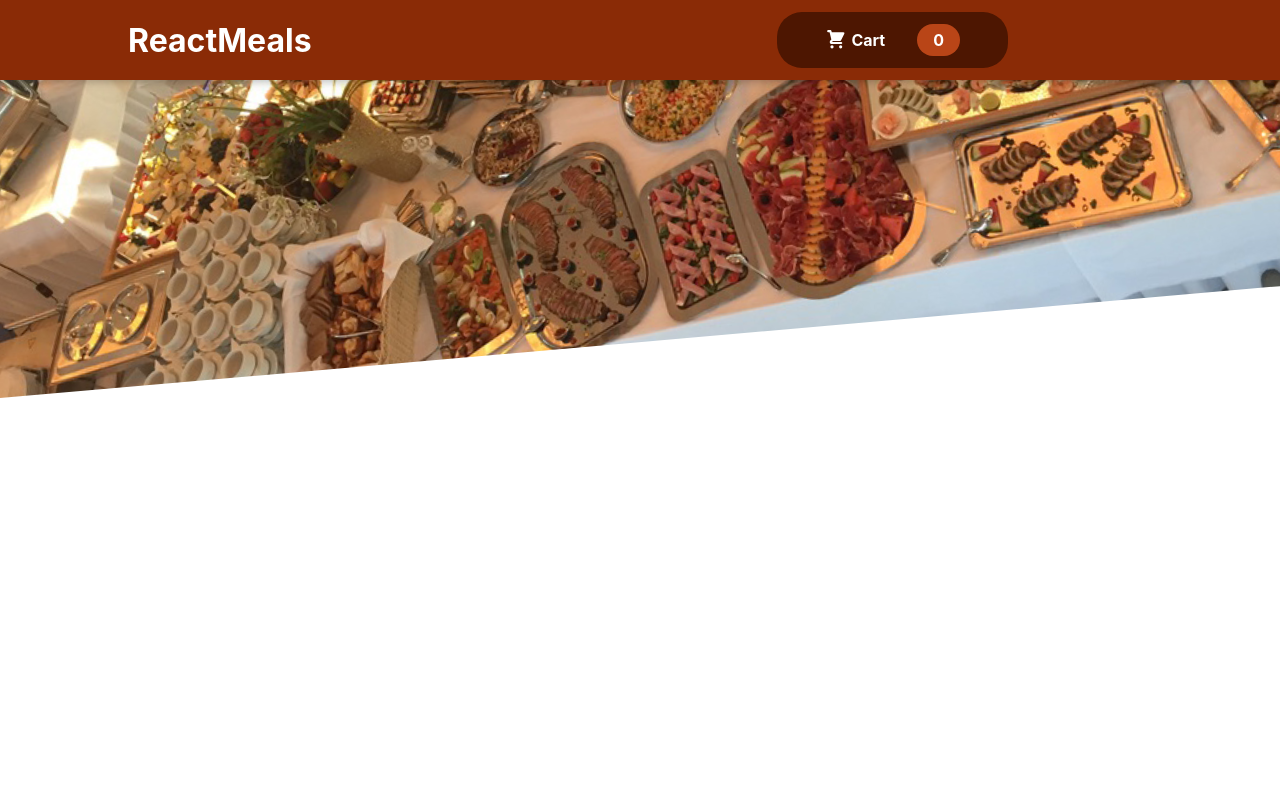
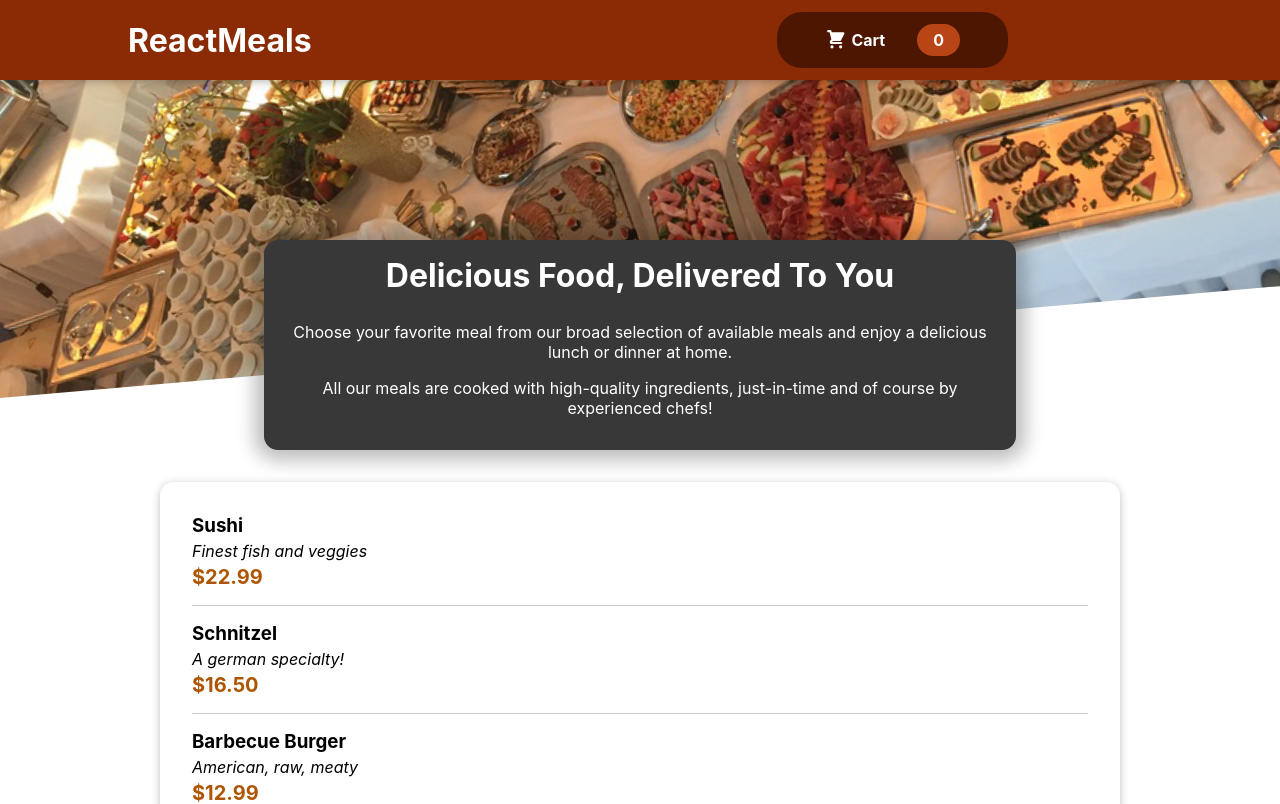
Before and after one commit to Sumanth3028/restaurant-web, a React (Create React App) app: page / in a window 1280 px wide. Shown: the top 804 px of the page. Built offline with nearby package versions, Linux system fonts and the light colour scheme.

Commit message:
Added available meals,summary,list of meals,card module

```diff
--- a/src/App.js
+++ b/src/App.js
@@ -1,11 +1,15 @@
-import {Fragment} from "react";
-
+import { Fragment } from "react";
+import  './App.css'
 import Header from "./components/Layout/Header";
+import Meals from "./components/Meals/Meals";
 
 function App() {
   return (
-    <Fragment >
+    <Fragment  >
       <Header />
+      <main>
+        <Meals />
+      </main>
     </Fragment>
   );
 }
--- a/src/components/Layout/Header.js
+++ b/src/components/Layout/Header.js
@@ -1,5 +1,4 @@
 import {Fragment} from "react";
-
 import classes from "./Header.module.css";
 import mealsImg from "../../assets/meals.jpg";
 import HeaderCart from "./HeaderCart";
@@ -10,9 +9,9 @@
         <h1>ReactMeals</h1>
         <HeaderCart />
       </header>
-
       <div className={classes["main-image"]}>
         <img src={mealsImg} alt=" A table Full of Deliciousness" />
+
       </div>
 
     </Fragment>
--- /dev/null
+++ b/src/components/Meals/AvailableMeals.js
@@ -0,0 +1,49 @@
+import React from "react";
+import classes from "./AvailableMeals.module.css";
+import Card from "../UI/Card/Card";
+import MealItem from "./MealItem/MealItem";
+const DUMMY_MEALS = [
+  {
+    id: "m1",
+    name: "Sushi",
+    description: "Finest fish and veggies",
+    price: 22.99,
+  },
+  {
+    id: "m2",
+    name: "Schnitzel",
+    description: "A german specialty!",
+    price: 16.5,
+  },
+  {
+    id: "m3",
+    name: "Barbecue Burger",
+    description: "American, raw, meaty",
+    price: 12.99,
+  },
+  {
+    id: "m4",
+    name: "Green Bowl",
+    description: "Healthy...and green...",
+    price: 18.99,
+  },
+];
+const AvailableMeals = (props) => {
+  const mealsList = DUMMY_MEALS.map((meal) => (
+    <MealItem
+      key={meal.id}
+      name={meal.name}
+      description={meal.description}
+      price={meal.price}
+    />
+  ));
+  return (
+    <section className={classes.meals}>
+      <Card>
+        <ul>{mealsList}</ul>
+      </Card>
+    </section>
+  );
+};
+
+export default AvailableMeals;
--- /dev/null
+++ b/src/components/Meals/AvailableMeals.module.css
@@ -0,0 +1,24 @@
+.meals {
+  max-width: 60rem;
+  width: 90%;
+  margin: 2rem auto;
+  animation: meals-appear 1s ease-out forwards;
+}
+
+.meals ul {
+  list-style: none;
+  margin: 0;
+  padding: 0;
+}
+
+@keyframes meals-appear {
+  from {
+    opacity: 0;
+    transform: translateY(3rem);
+  }
+
+  to {
+    opacity: 1;
+    transform: translateY(0);
+  }
+}
--- /dev/null
+++ b/src/components/Meals/MealItem/MealItem.js
@@ -0,0 +1,18 @@
+import React from "react";
+import AvailableMeals from "../AvailableMeals";
+import classes from './MealItem.module.css'
+const MealItem = (props) => {
+    const price=`$${props.price.toFixed(2)}`
+  return (
+    <li  className={classes.meal}>
+      <div>
+        <h3>{props.name}</h3>
+        <div className={classes.description}>{props.description}</div>
+        <div className={classes.price}>{price}</div>
+      </div>
+      <div></div>
+    </li>
+  );
+};
+
+export default MealItem;
--- /dev/null
+++ b/src/components/Meals/MealItem/MealItem.module.css
@@ -0,0 +1,22 @@
+.meal {
+    display: flex;
+    justify-content: space-between;
+    margin: 1rem;
+    padding-bottom: 1rem;
+    border-bottom: 1px solid #ccc;
+  }
+
+  .meal h3 {
+    margin: 0 0 0.25rem 0;
+  }
+
+  .description {
+    font-style: italic;
+  }
+
+  .price {
+    margin-top: 0.25rem;
+    font-weight: bold;
+    color: #ad5502;
+    font-size: 1.25rem;
+  }
--- /dev/null
+++ b/src/components/Meals/Meals.js
@@ -0,0 +1,14 @@
+import { Fragment } from "react";
+import MealsSummary from "./MealsSummary";
+import AvailableMeals from "./AvailableMeals";
+
+const Meals = () => {
+  return (
+    <Fragment>
+      <MealsSummary />
+      <AvailableMeals />
+    </Fragment>
+  );
+};
+
+export default Meals;
--- /dev/null
+++ b/src/components/Meals/MealsSummary.js
@@ -0,0 +1,19 @@
+import classes from "./MealsSummary.module.css";
+
+const MealsSummary = () => {
+  return (
+    <section className={classes.summary}>
+      <h2>Delicious Food, Delivered To You</h2>
+      <p>
+        Choose your favorite meal from our broad selection of available meals
+        and enjoy a delicious lunch or dinner at home.
+      </p>
+      <p>
+        All our meals are cooked with high-quality ingredients, just-in-time and
+        of course by experienced chefs!
+      </p>
+    </section>
+  );
+};
+
+export default MealsSummary;
--- /dev/null
+++ b/src/components/Meals/MealsSummary.module.css
@@ -0,0 +1,18 @@
+.summary {
+  text-align: center;
+  max-width: 45rem;
+  width: 90%;
+  margin: auto;
+  margin-top: -10rem;
+  position: relative;
+  background-color: #383838;
+  color: white;
+  border-radius: 14px;
+  padding: 1rem;
+  box-shadow: 0 1px 18px 10px rgba(0, 0, 0, 0.25);
+}
+
+.summary h2 {
+  font-size: 2rem;
+  margin-top: 0;
+}
--- /dev/null
+++ b/src/components/UI/Card/Card.js
@@ -0,0 +1,8 @@
+import React from "react";
+import classes from './Card.module.css'
+const Card=(props)=>{
+    return(
+        <div className={classes.card}>{props.children}</div>
+    )
+}
+export default Card
--- /dev/null
+++ b/src/components/UI/Card/Card.module.css
@@ -0,0 +1,6 @@
+.card {
+    padding: 1rem;
+    box-shadow: 0 2px 8px rgba(0, 0, 0, 0.25);
+    border-radius: 14px;
+    background-color: white;
+  }
```
